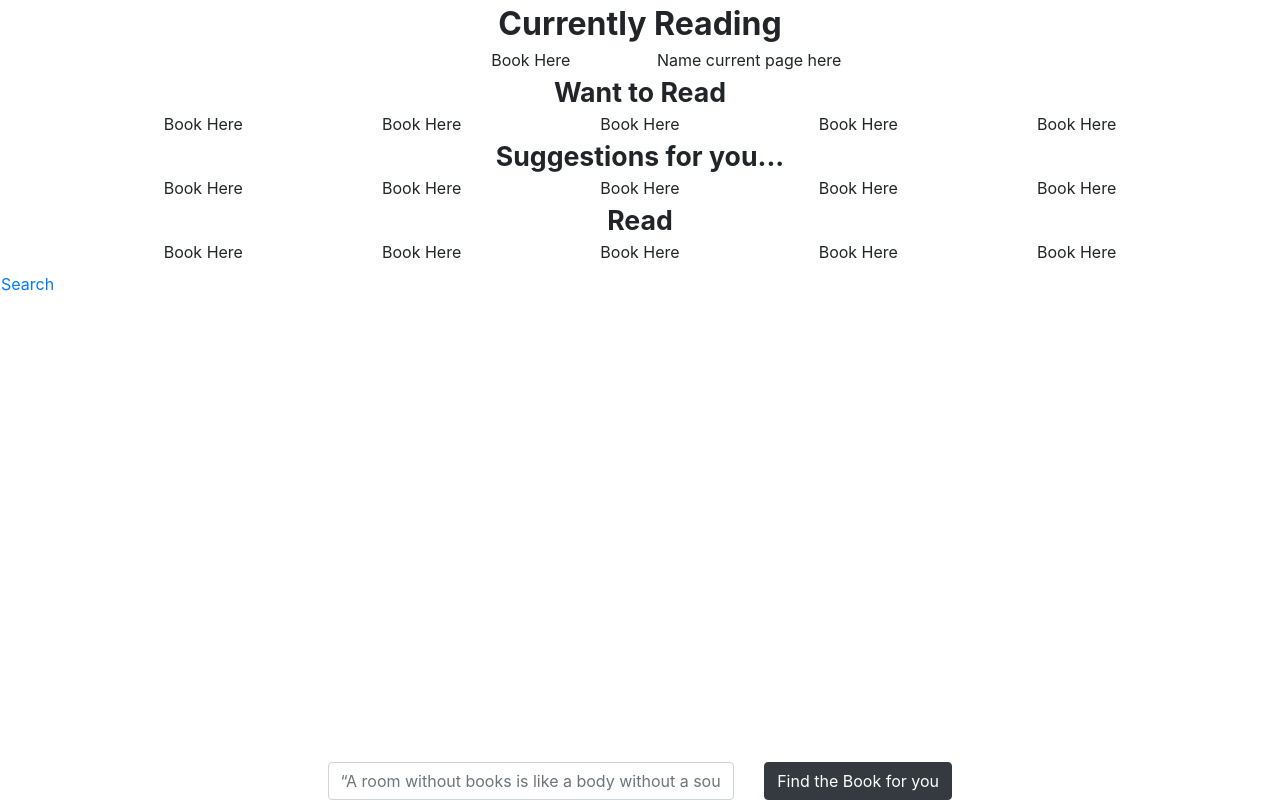
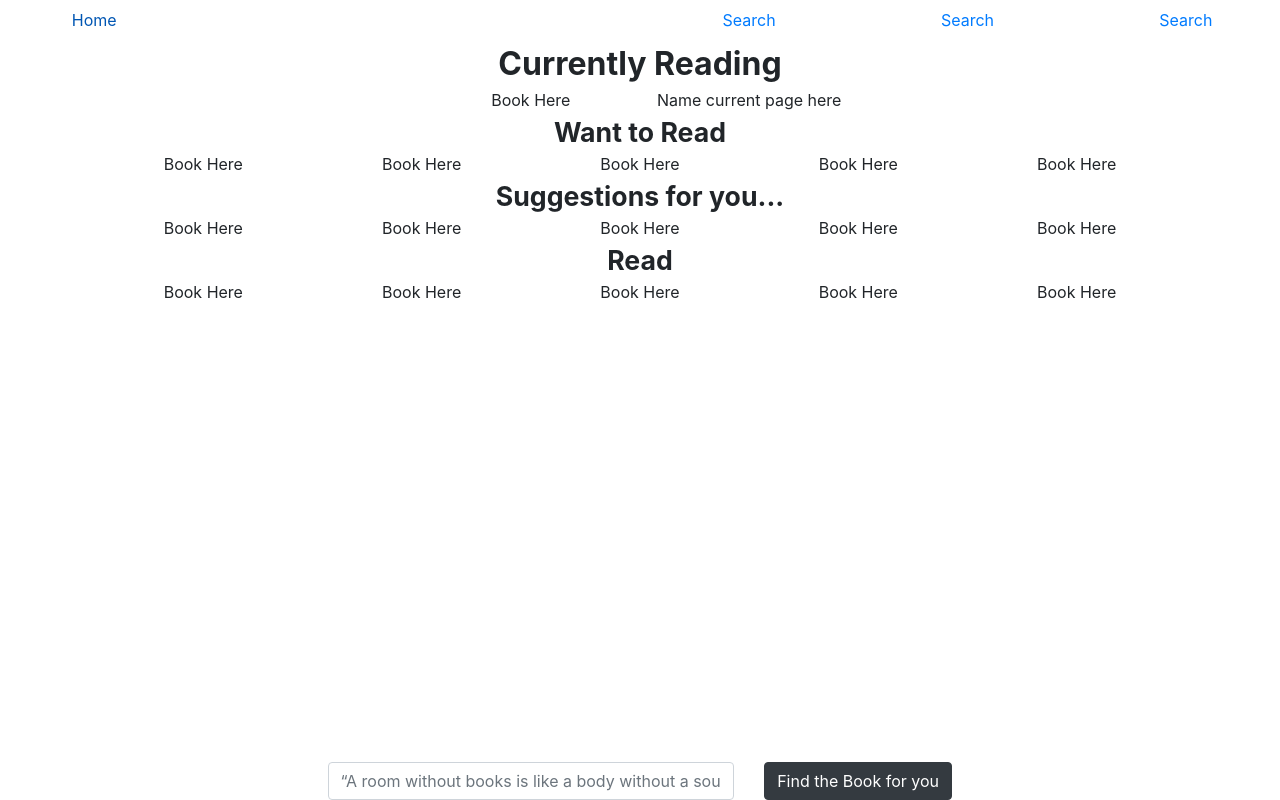
Before and after one commit to Teangelo1/Opus, a React (Create React App) app in the folder client/: page /bookshelf in a window 1280 px wide. Built offline with nearby package versions, Linux system fonts and the light colour scheme.

Commit message:
created basic navbar to be altered furthur along

```diff
--- a/client/src/components/navbar.js
+++ b/client/src/components/navbar.js
@@ -1,23 +1,26 @@
 import React from "react";
 import {Col, Row} from "react-bootstrap";
 import {NavLink} from "react-router-dom";
-import "../styles/footer.css"
+import "../styles/navbar.css"
 
 
-export default class Footer extends React.Component{
+export default class Header extends React.Component{
 
 
     render(){
         return(
 
+
+
+
 <header>
-
+<div className="row">
 <div className="col-2"><NavLink
 className="nav-link search"
 activeClassName="active"
-isActive={()=>window.location.pathname==="/search"}
-to = "/search"
->Search</NavLink></div>
+isActive={()=>window.location.pathname==="/"}
+to = "/"
+>Home</NavLink></div>
 
 
 <div className="col-4"></div>
@@ -47,7 +50,7 @@ to = "/search"
 >Search</NavLink></div>
 
 
-
+</div>
 
 
 
--- a/client/src/pages/Bookshelf.js
+++ b/client/src/pages/Bookshelf.js
@@ -3,12 +3,15 @@ import {Row} from "react-bootstrap";
 import {NavLink} from "react-router-dom";
 import "../styles/bookshelf.css";
 import Footer from "../components/footer";
+import Header from "../components/navbar";
 
 export default class Bookshelf extends React.Component {
     render(){
     return (
         <div>
 
+
+<Header></Header>
 
 {/* Currently Reading Section */}
     <Row>
@@ -81,14 +84,14 @@ export default class Bookshelf extends React.Component {
 
 
 
-<Row>
+{/* <Row>
 <NavLink
 className="nav-link search"
 activeClassName="active"
 isActive={()=>window.location.pathname==="/search"}
 to = "/search"
 >Search</NavLink>
-    </Row>
+    </Row>   */}
 
 
 
```
